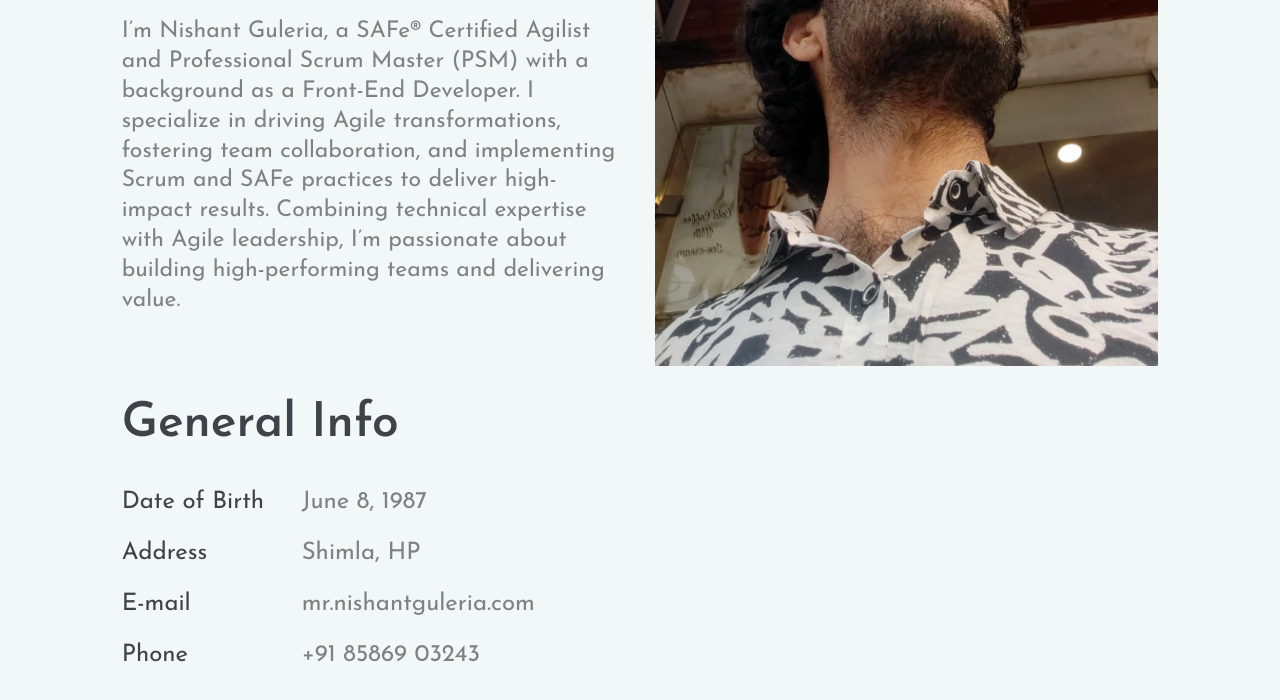
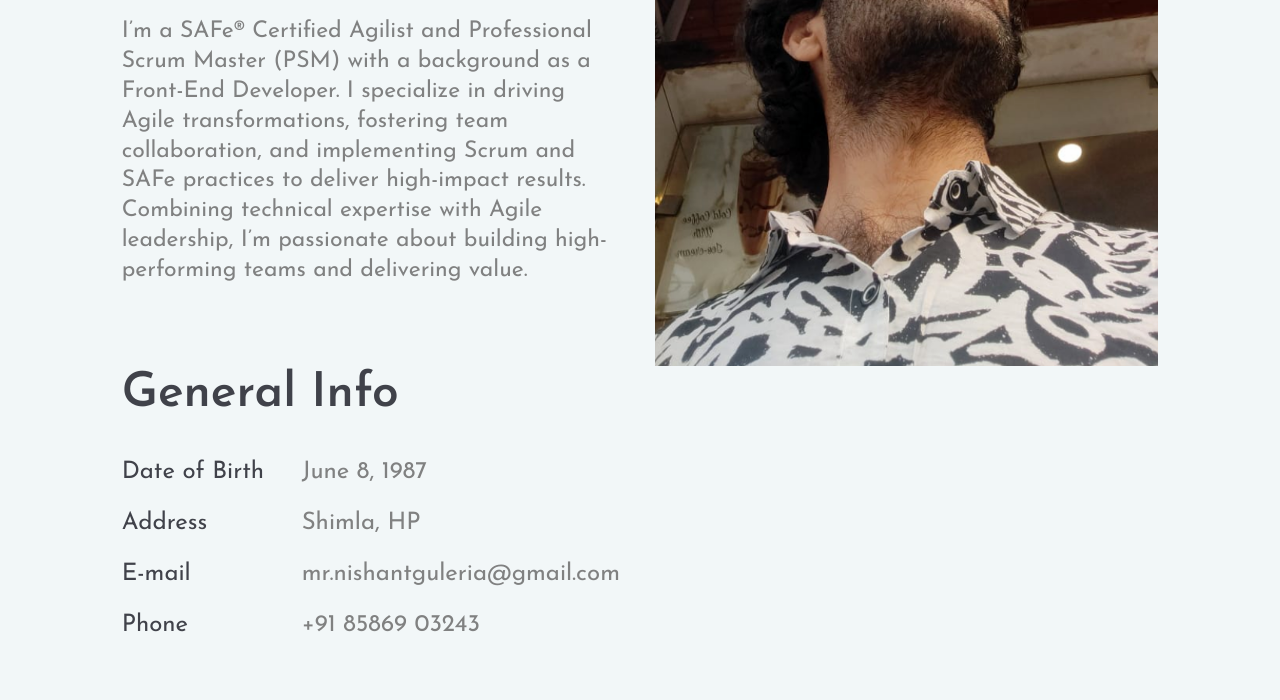
Before and after one commit to nishant88/self_portfolio, a plain HTML site: page index.html in a window 1280 px wide. Shown: the part 540-1240 px from the top of the page. Drawn offline with Linux system fonts and the light colour scheme.

Commit message:
Description changed

```diff
--- a/index.html
+++ b/index.html
@@ -63,7 +63,7 @@
                             <div class="col-lg-6">
                                 <div class="hero-text">
                                     <h2>Nishant Guleria</h2>
-                                    <p>I’m Nishant Guleria, a SAFe® Certified Agilist and Professional Scrum Master
+                                    <p>I’m a SAFe® Certified Agilist and Professional Scrum Master
                                         (PSM) with a background as a Front-End
                                         Developer. I specialize in driving Agile transformations, fostering team
                                         collaboration, and implementing Scrum and SAFe
@@ -76,7 +76,7 @@
                                     <ul>
                                         <li><span>Date of Birth</span>June 8, 1987</li>
                                         <li><span>Address</span>Shimla, HP</li>
-                                        <li><span>E-mail</span>mr.nishantguleria.com</li>
+                                        <li><span>E-mail</span>mr.nishantguleria@gmail.com</li>
                                         <li><span>Phone </span>+91 85869 03243</li>
                                     </ul>
                                 </div>
```
